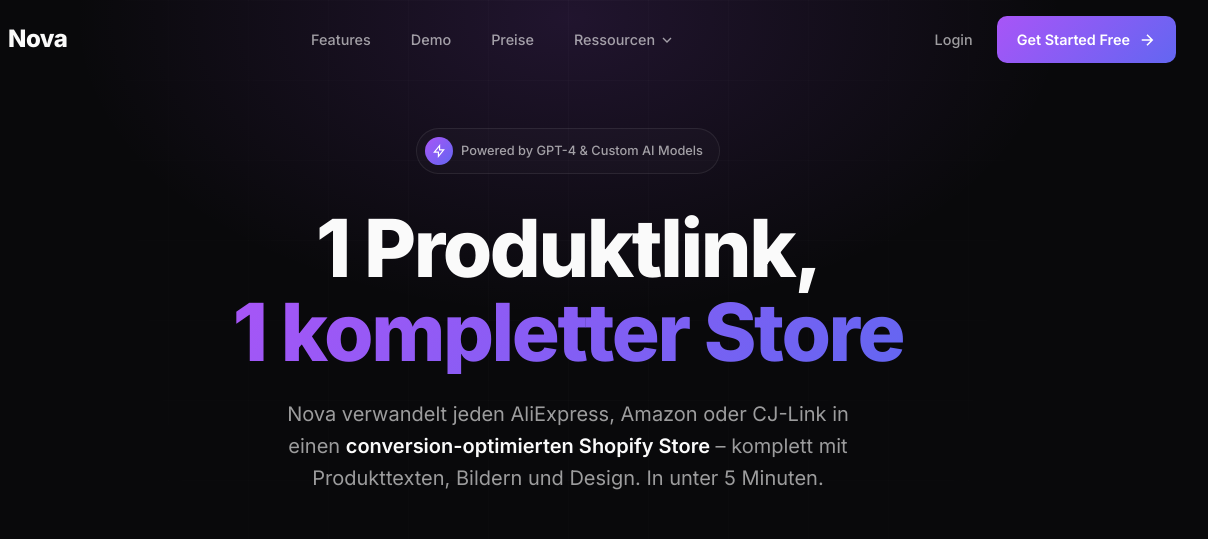
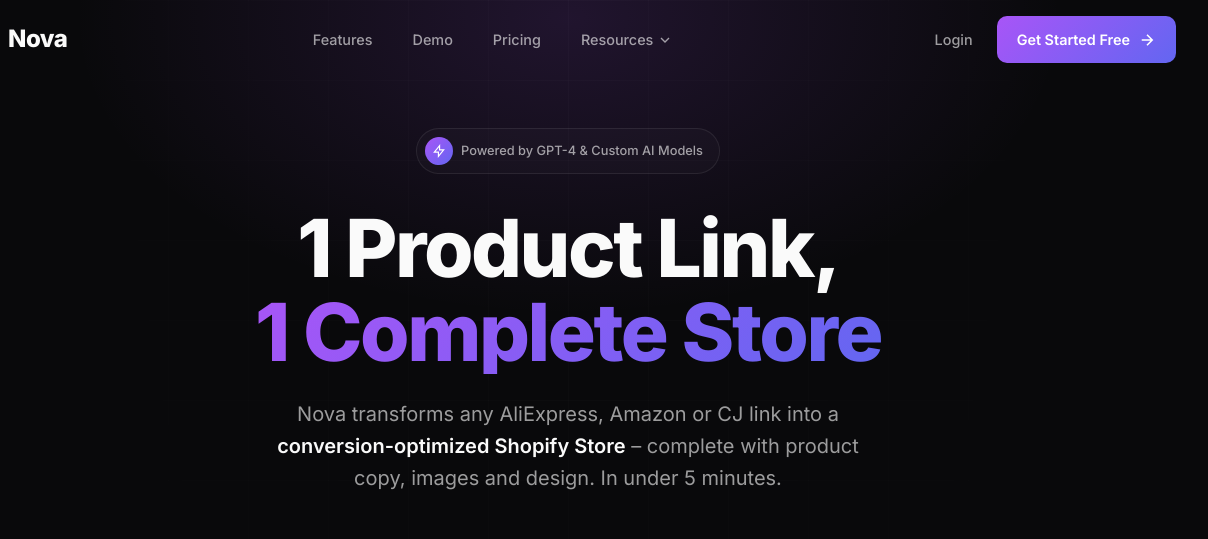
Before and after one commit to carlosscmdt/nova-website, a plain HTML site: page index.html in a window 1280 px wide. Shown: the top 539 px of the page, 72-1280 px from the left. Drawn offline with Linux system fonts and the light colour scheme.

Commit message:
Translate all German text to English

```diff
--- a/index.html
+++ b/index.html
@@ -1,10 +1,10 @@
 <!DOCTYPE html>
-<html lang="de">
+<html lang="en">
 <head>
     <meta charset="UTF-8">
     <meta name="viewport" content="width=device-width, initial-scale=1.0">
-    <title>Nova - AI Store Builder | 1 Link, 1 Store, Unbegrenzte Möglichkeiten</title>
-    <meta name="description" content="Verwandle jeden Produktlink in einen verkaufsfertigen Shopify Store. KI-Power trifft E-Commerce.">
+    <title>Nova - AI Store Builder | 1 Link, 1 Store, Unlimited Possibilities</title>
+    <meta name="description" content="Transform any product link into a sales-ready Shopify Store. AI power meets E-Commerce.">
     <link rel="preconnect" href="https://fonts.googleapis.com">
     <link rel="preconnect" href="https://fonts.gstatic.com" crossorigin>
     <link href="https://fonts.googleapis.com/css2?family=Inter:wght@300;400;500;600;700;800;900&display=swap" rel="stylesheet">
@@ -34,10 +34,10 @@
             <div class="nav-center">
                 <a href="#features" class="nav-link">Features</a>
                 <a href="#demo" class="nav-link">Demo</a>
-                <a href="#pricing" class="nav-link">Preise</a>
+                <a href="#pricing" class="nav-link">Pricing</a>
                 <div class="nav-dropdown">
                     <button class="nav-link dropdown-trigger">
-                        Ressourcen
+                        Resources
                         <svg viewBox="0 0 24 24" fill="none" stroke="currentColor" stroke-width="2">
                             <path d="M6 9l6 6 6-6"/>
                         </svg>
@@ -46,7 +46,7 @@
                         <a href="#">Blog</a>
                         <a href="#">Tutorials</a>
                         <a href="#">API Docs</a>
-                        <a href="#">Hilfe Center</a>
+                        <a href="#">Help Center</a>
                     </div>
                 </div>
             </div>
@@ -73,7 +73,7 @@
         <div class="mobile-menu-content">
             <a href="#features">Features</a>
             <a href="#demo">Demo</a>
-            <a href="#pricing">Preise</a>
+            <a href="#pricing">Pricing</a>
             <a href="#">Blog</a>
             <a href="#">Tutorials</a>
             <div class="mobile-menu-footer">
@@ -99,14 +99,14 @@
             </div>
 
             <h1 class="hero-title">
-                <span class="title-row">1 Produktlink,</span>
-                <span class="title-row gradient-text">1 kompletter Store</span>
+                <span class="title-row">1 Product Link,</span>
+                <span class="title-row gradient-text">1 Complete Store</span>
             </h1>
 
             <p class="hero-desc">
-                Nova verwandelt jeden AliExpress, Amazon oder CJ-Link in einen
-                <strong>conversion-optimierten Shopify Store</strong> – komplett mit
-                Produkttexten, Bildern und Design. In unter 5 Minuten.
+                Nova transforms any AliExpress, Amazon or CJ link into a
+                <strong>conversion-optimized Shopify Store</strong> – complete with
+                product copy, images and design. In under 5 minutes.
             </p>
 
             <div class="hero-cta">
```
